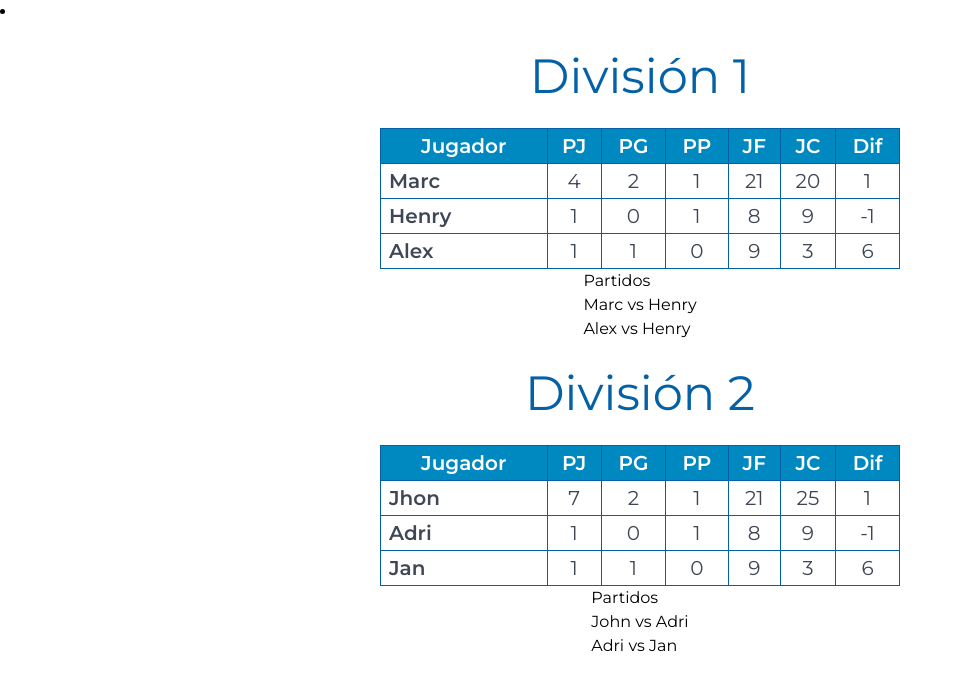
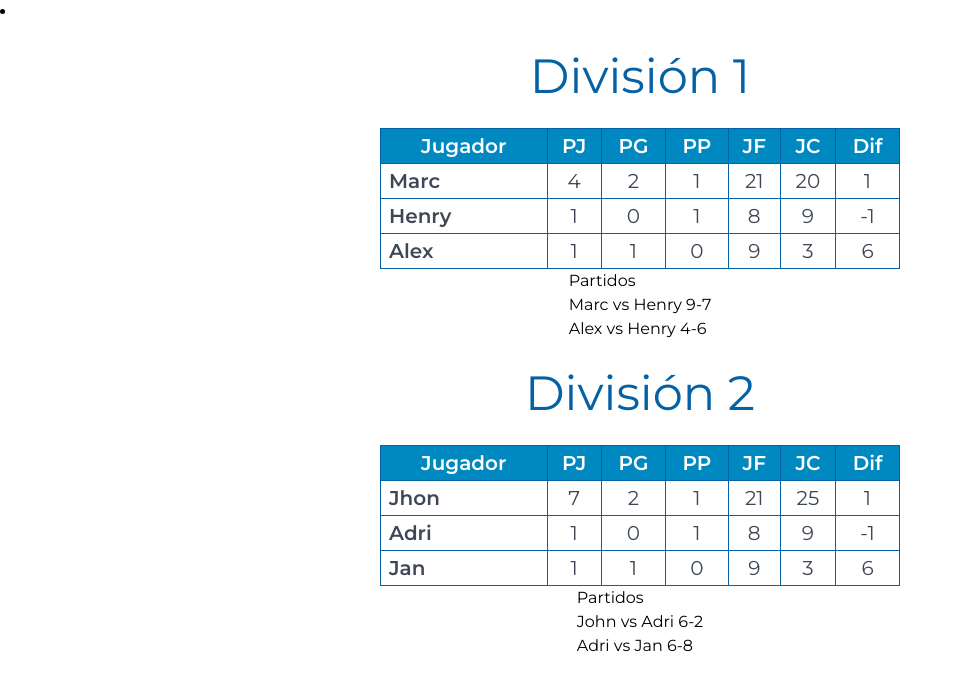
Before and after one commit to kvi-ki/tennis-matches, a Next.js app: page / in a window 1280 px wide. Shown: the top 690 px of the page, without its empty margins (0-963 px from the left). Built offline with nearby package versions, Linux system fonts and the light colour scheme.

Commit message:
feat: add score to match

```diff
--- a/src/components/match/Match.tsx
+++ b/src/components/match/Match.tsx
@@ -7,7 +7,7 @@ export type MatchProps = {
 export default function Match({ match }: { match: MatchProps }) {
   return (
     <ul>
-      {match.player1} vs {match.player2}
+      {match.player1} vs {match.player2} {match.result}
     </ul>
   );
 }
```
